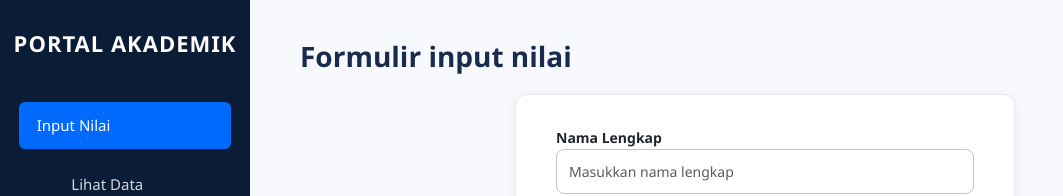
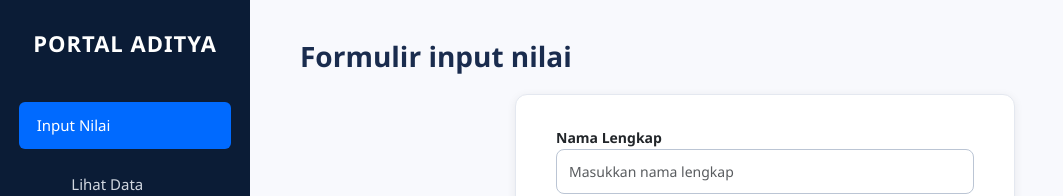
Before and after one commit to adityarahmattuullah/aplikasi-, a plain HTML site: page index.html in a window 1280 px wide. Shown: the top 196 px of the page, without its empty margins (0-1063 px from the left). Drawn offline with nearby package versions, Linux system fonts and the light colour scheme.

Commit message:
Update sidebar title and formatting in index.html

```diff
--- a/index.html
+++ b/index.html
@@ -17,7 +17,7 @@
 
 <!-- ✅ SIDEBAR -->
 <div class="sidebar">
-  <h3>PORTAL AKADEMIK</h3>
+  <h3>PORTAL ADITYA</h3>
   <button class="menu-btn active">Input Nilai</button>
   <a href="view.html"><button class="menu-btn">Lihat Data Nilai</button></a>
 </div>
```
